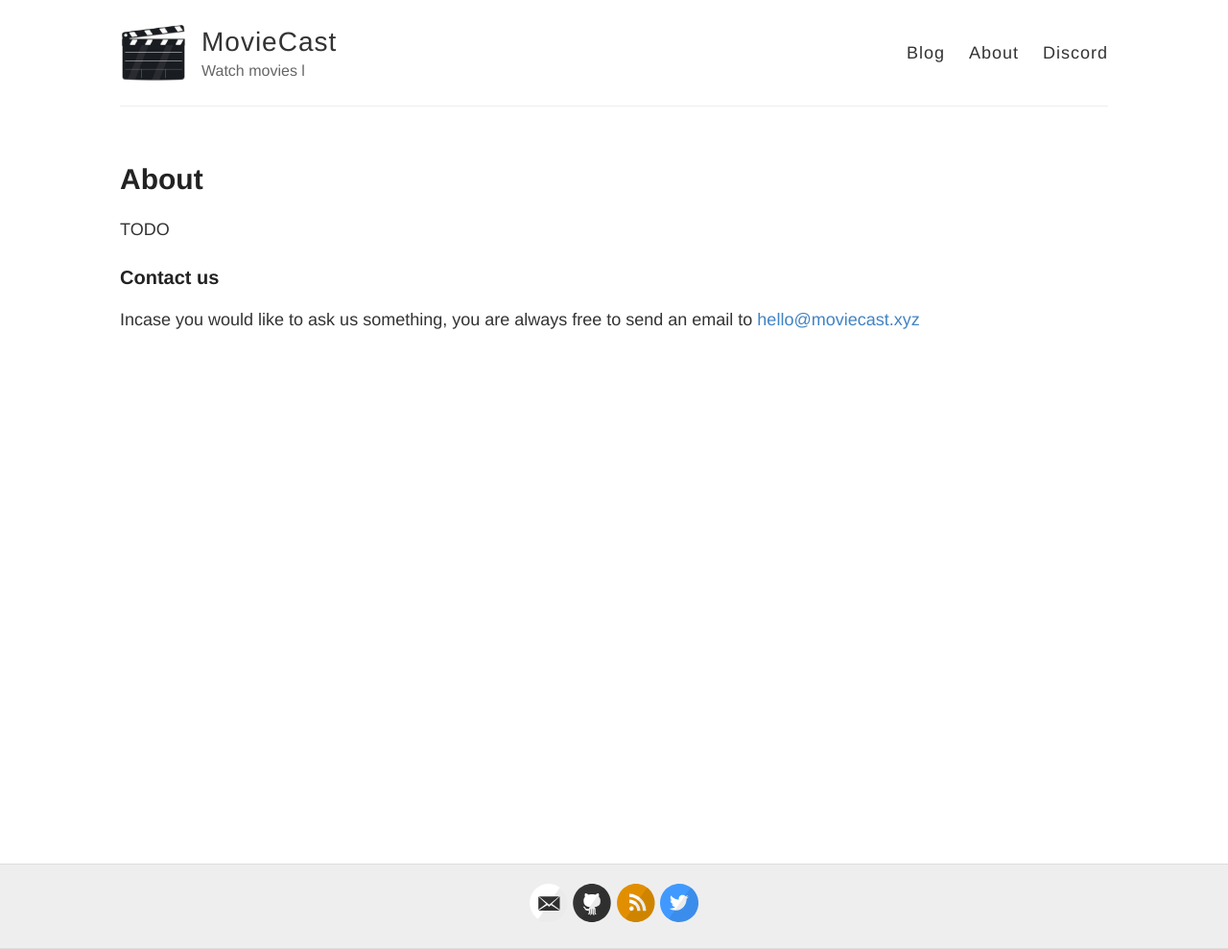
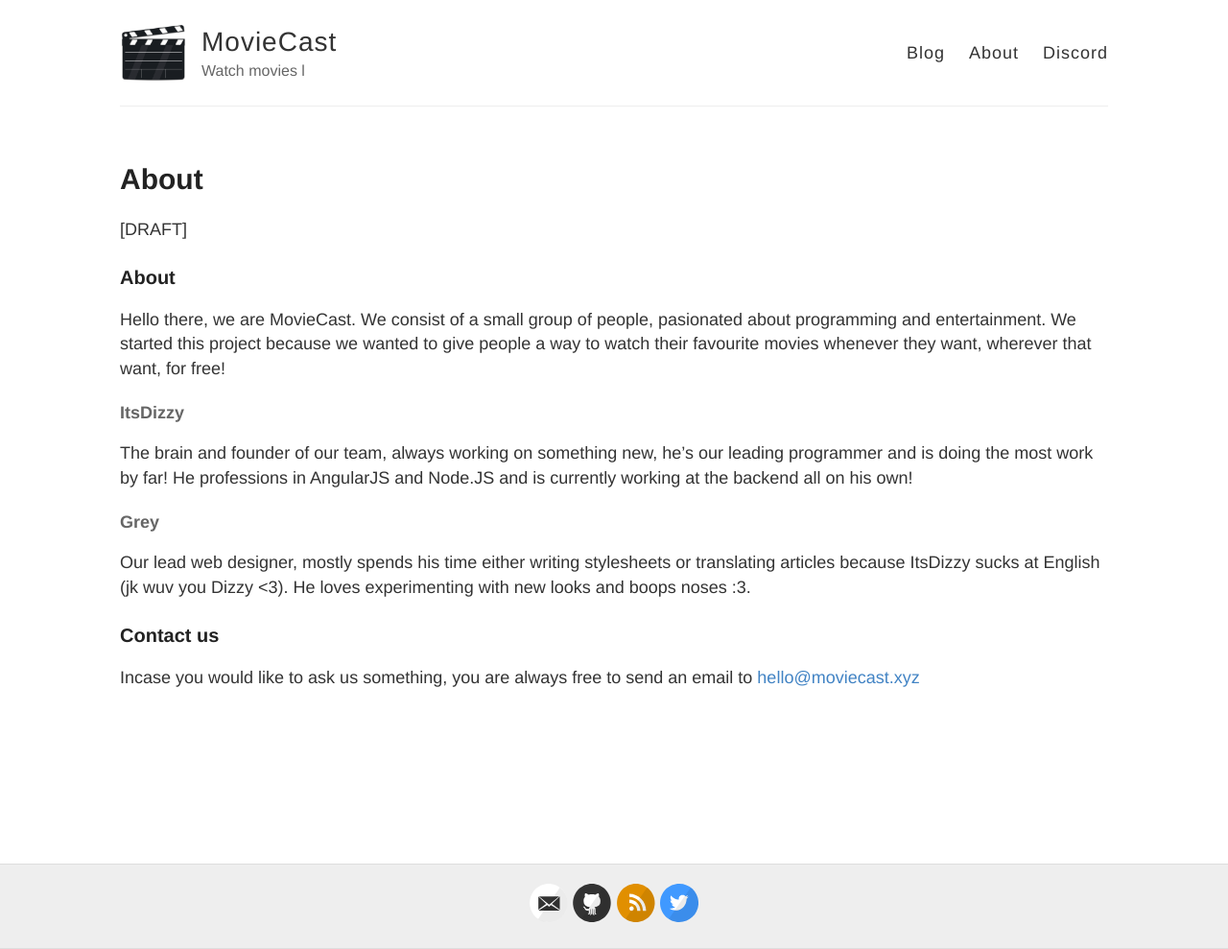
Before and after one commit to MovieCast/website, a Jekyll site: the page built from _pages/about.md, in a window 1280 px wide. Shown: the whole page at 96% size. Built offline with Jekyll 4.4.1, drawn with Linux system fonts in a browser that asks for light colours.

Commit message:
DRAFT about page
a small draft thingy for the about page

```diff
--- a/_pages/about.md
+++ b/_pages/about.md
@@ -4,7 +4,21 @@
 permalink: /about/
 ---
 
-TODO
+[DRAFT]
+
+### About
+
+Hello there, we are MovieCast.
+We consist of a small group of people, pasionated about programming and entertainment. We started this project because we wanted to give people a way to watch their favourite movies whenever they want, wherever that want, for free!
+
+#### ItsDizzy
+The brain and founder of our team, always working on something new, he's our leading programmer and is doing the most work by far!
+He professions in AngularJS and Node.JS and is currently working at the backend all on his own!
+
+#### Grey
+Our lead web designer, mostly spends his time either writing stylesheets or translating articles because ItsDizzy sucks at English (jk wuv you Dizzy <3).
+He loves experimenting  with new looks and boops noses :3.
+
 
 ### Contact us
 
```
